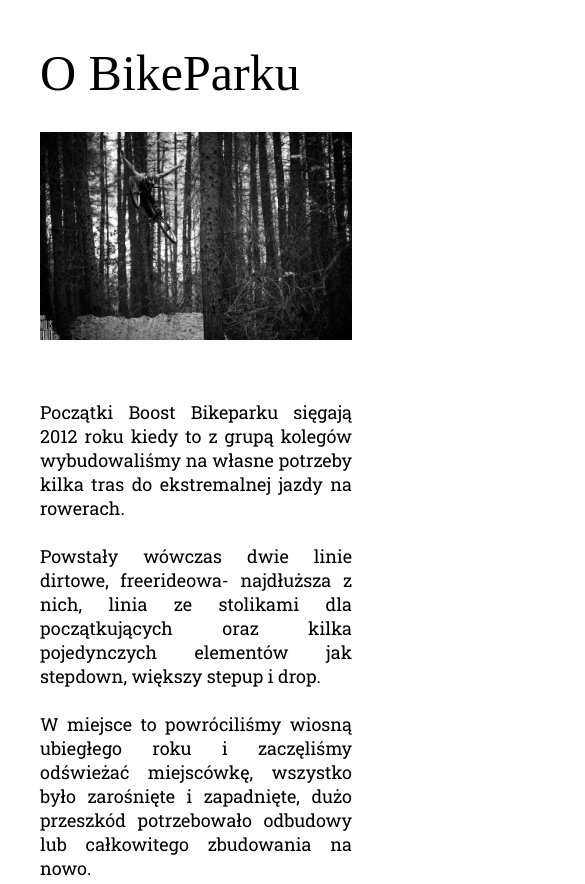
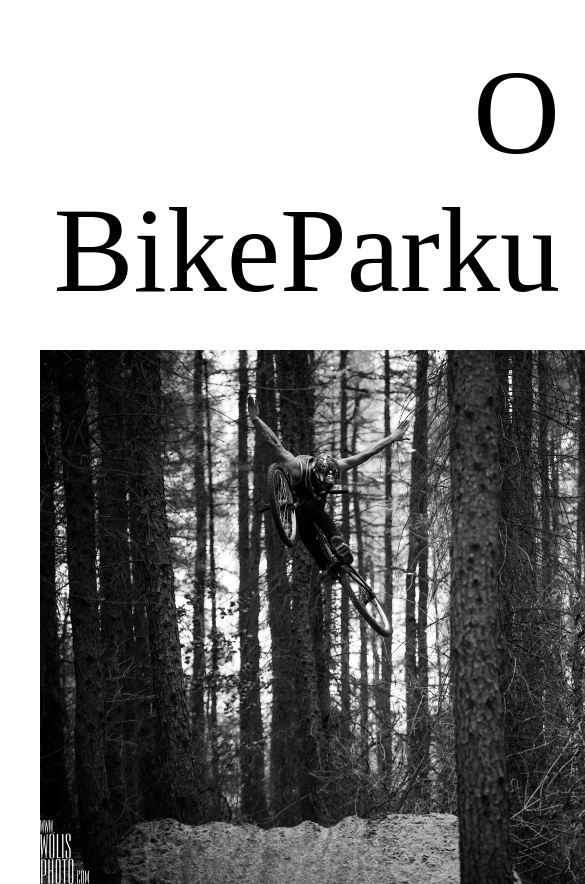
Before and after one commit to Szymon1111/boost-bikepark-website, a plain HTML site: page index.html in a window 390 px wide. Shown: the part 860-1744 px from the top of the page, 585 px wide, since content can reach past the window. Drawn offline with Linux system fonts and the light colour scheme; a web font is replaced by a local one.

Commit message:
Revert "dopasowanie do ekranu telefonu"
This reverts commit 1930c12d762412fed644b7253e0890d8c18aa266.

```diff
--- a/css/about-section.css
+++ b/css/about-section.css
@@ -3,7 +3,7 @@
 }
 
 .about-section-paragraph{
-  width: clamp(100px, 600px, 80vw);
+  max-width: 600px;
   text-align: justify;
 }
 
--- a/css/creators.css
+++ b/css/creators.css
@@ -10,7 +10,6 @@
 .creator-card{
 
   width: 100%;
-  max-width: 80vw;
   height: fit-content;
   padding: 45px;
   border-radius: 15px;
@@ -18,7 +17,6 @@
   display: flex;
   flex-direction: row;
   gap: 35px;
-  flex-wrap: wrap;
 
   box-shadow: rgba(100, 100, 111, 0.2) 0px 7px 29px 0px;
 }
@@ -34,7 +32,7 @@
   border-radius: 25px;
 }
 
-.creators-section__content{
+.creator-card__content{
   text-align: justify;
   display: flex;
   flex-direction: column;
--- a/css/main.css
+++ b/css/main.css
@@ -25,7 +25,7 @@ a{
 }
 
 .section{
-  width: clamp(600px, 1600px, 80vw);
+  width: clamp(600px, 1600px, 100vw);
   min-height: 100vh;
   padding: 60px 40px;
   margin: auto;
@@ -39,7 +39,6 @@ a{
 
   color: black;
   font-family: Main-title;
-  max-width: 80vw;
   font-size: 120px;
   font-weight: 400;
   text-shadow:
@@ -63,26 +62,17 @@ a{
 }
 
 .section__image{
-  max-width: clamp(100px, 800px, 80vw);
+  max-width: 800px;
 }
 
 .section__content{
   display: flex;
   gap: 60px;
-  flex-wrap: wrap;
 }
 
 .accent-color{
   color: #0e5c1a;
 }
-
-@media screen and (max-width: 500px) {
-  .section__title{
-    font-size: 50px;
-    text-align: left !important;
-  }
-}
-
 
 .flex-column-left{
   display: flex;
```
